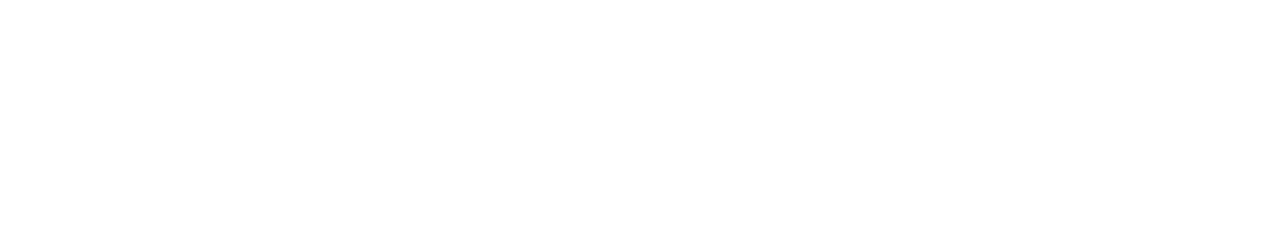
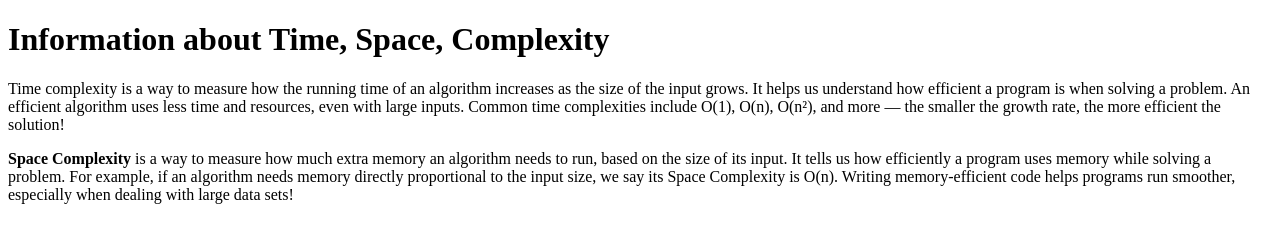
Before and after one commit to acciojob/time-and-space-complexity-Swwapnil1182, a website: page main.html in a window 1280 px wide. Drawn offline with Linux system fonts and the light colour scheme.

Commit message:
created a submission

```diff
--- a/main.html
+++ b/main.html
@@ -7,7 +7,15 @@
 </head>
 
 <body>
-	<!-- the entire body must be written by student -->
+	<h1>Information about 	Time, Space, Complexity</h1>
+
+	<p>Time complexity is a way to measure how the running time of an algorithm increases as the size of the input grows. It helps us understand how efficient a program is when solving a problem. An efficient algorithm uses less time and resources, even with large inputs.
+		Common time complexities include O(1), O(n), O(n²),
+		and more — the smaller the growth rate,
+		the more efficient the solution!</p>
+
+	<p><b>Space Complexity</b> is a way to measure how much extra memory an algorithm needs to run, based on the size of its input. It tells us how efficiently a program uses memory while solving a problem. For example, if an algorithm needs memory directly proportional to the input size, we say its Space Complexity is O(n). Writing memory-efficient code helps programs run smoother,
+		especially when dealing with large data sets!</p>
     <script type="text/javascript" src="./script.js">
 </script>
 
```
